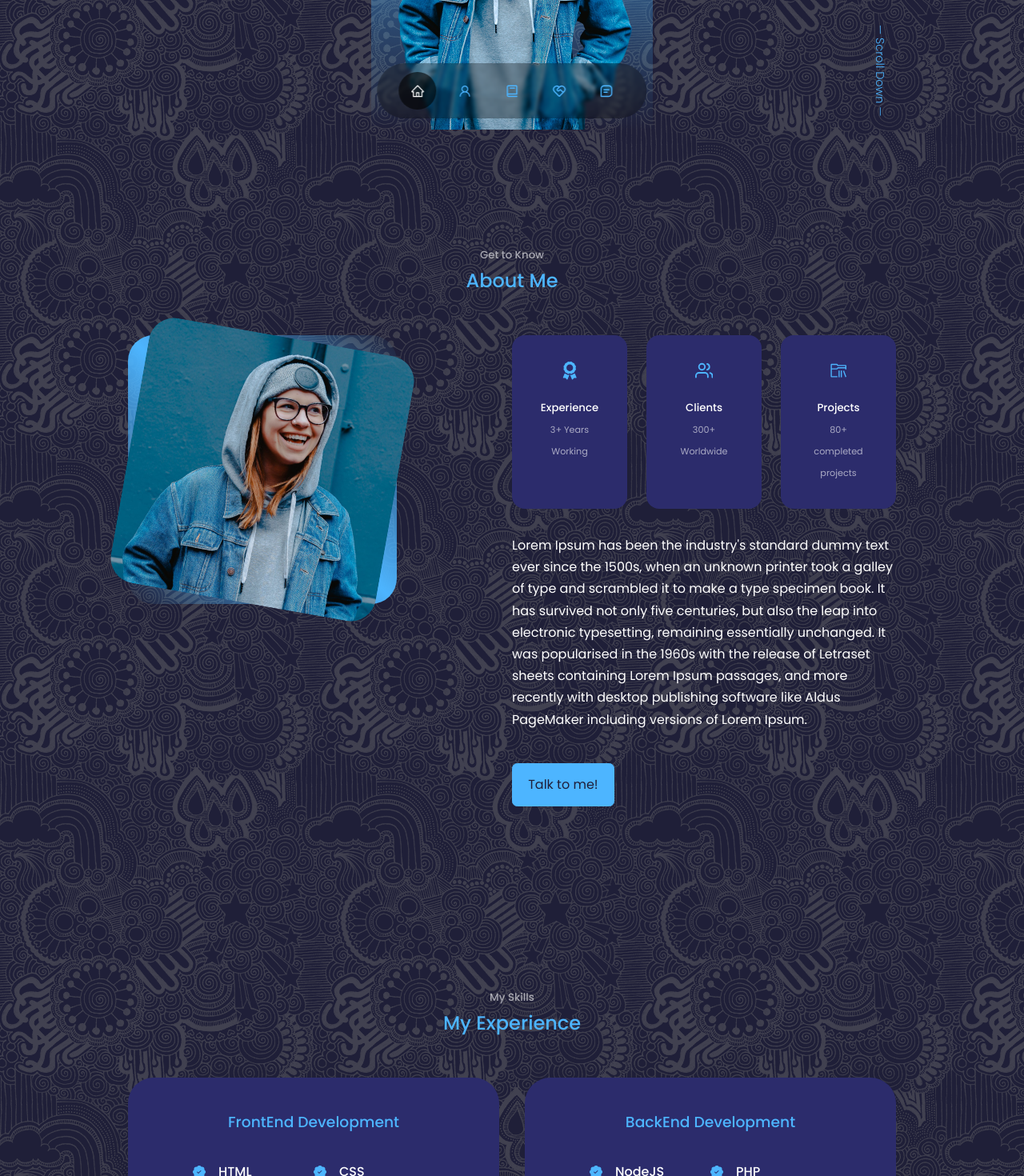
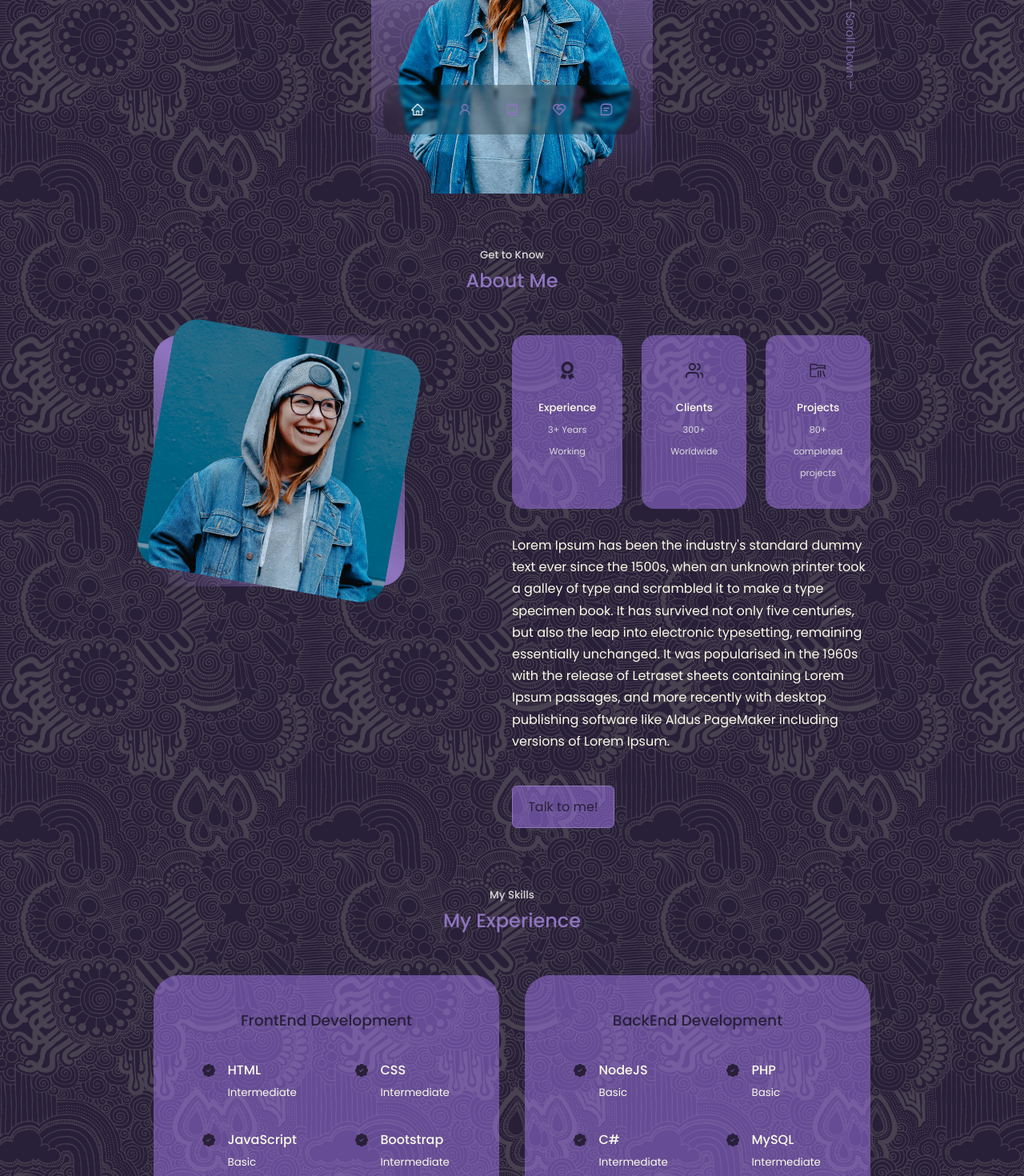
Before and after one commit to 4l3x91/portfolio-react, a React (Create React App) app: page / in a window 1280 px wide. Shown: the part 620-2090 px from the top of the page at 80% size. Built offline with nearby package versions, Linux system fonts and the light colour scheme.

Commit message:
scrollspy added, styling fixed

```diff
--- a/package.json
+++ b/package.json
@@ -10,6 +10,7 @@
     "react-dom": "^17.0.2",
     "react-icons": "^4.3.1",
     "react-scripts": "5.0.0",
+    "react-scrollspy-nav": "^1.2.4",
     "web-vitals": "^2.1.4"
   },
   "scripts": {
--- a/src/App.jsx
+++ b/src/App.jsx
@@ -9,11 +9,12 @@ import Testimonials from './components/testimonials/Testimonials'
 import Contact from './components/contact/Contact'
 import Footer from './components/footer/Footer'
 
+
 const App = () => {
   return (
     <>
+      <Nav />
       <Header />
-      <Nav />
       <About />
       <Experience />
       <Services />
--- a/src/components/about/about.css
+++ b/src/components/about/about.css
@@ -31,7 +31,7 @@
 }
 
 .about__card {
-    background: var(--color-bg-variant);
+    background: var(--color-primary-variant);
     padding: 2rem;
     text-align: center;
     border-radius: 1rem;
@@ -41,25 +41,21 @@
 }
 
 .about__card:hover {
-    background: var(--color-light);
-    color: var(--color-bg);
+    background: transparent;
     border-color: var(--color-light);
     cursor: default;
     transition: var(--transition);
 }
 
-.about__card:hover small {
+.about__icon {
     color: var(--color-bg);
-}
-
-.about__icon {
-    color: var(--color-primary);
     font-size: 1.4rem;
     margin-bottom: 1rem;
 }
 
 .about__card:hover .about__icon {
-    color: var(--color-bg);
+    color: var(--color-light);
+    transition: var(--transition);
 }
 
 .about__card small {
@@ -101,6 +97,9 @@
         grid-template-columns: 1fr 1fr;
         gap: 1rem;
     }
+    .about__card {
+        padding: .6rem;
+    }
     .about__content {
         text-align: center;
     }
--- a/src/components/experience/experience.css
+++ b/src/components/experience/experience.css
@@ -5,33 +5,41 @@
 }
 
 .experience__container > div {
-    background: var(--color-bg-variant);
-    padding: 2.4rem 5rem;
+    background: var(--color-primary-variant);
+    padding: 2.5rem 1.5rem;
     border-radius: 2rem;
     border: 1px solid transparent;
     transition: var(--transition);
 }
 
 .experience__container > div:hover {
-    background: var(--color-light);
-    color: var(--color-bg) !important;
+    background: transparent;
+    color: var(--color-light) !important;
     border-color: var(--color-light);
     cursor: default;
     transition: var(--transition);
 }
 
-.experience__container > div:hover small {
-    color: var(--color-bg-variant);
+.experience__container > div:hover .experience__details-icon {
+    color: var(--color-light);
+    transition: var(--transition);
 }
 
 .experience__container > div h3 {
     text-align: center;
     margin-bottom: 2rem;
-    color: var(--color-primary);
+    color: var(--color-bg);
+    transition: var(--transition);
+}
+
+.experience__container > div:hover h3 {
+    color: var(--color-light);
+    transition: var(--transition);
 }
 
 .experience__content {
     display: grid;
+    justify-items: center;
     grid-template-columns: 1fr 1fr;
     row-gap: 2rem;
 }
@@ -39,9 +47,52 @@
 .experience__details {
     display: flex;
     gap: 1rem;
+    min-width: 120px;
+
 }
 
 .experience__details-icon {
     margin-top: 6px;
-    color: var(--color-primary);
+    color: var(--color-bg);
 }
+
+/* Media Queries */
+/* Medium devices */
+@media screen and (max-width: 1024px) {
+    .experience__container {
+        grid-template-columns: 1fr;
+    }
+
+    .experience__content {
+        justify-items: center;
+    }
+
+    .experience__details {
+        min-width: 120px;
+    }
+    .experience__container > div {
+        width: 80%;
+        padding: 2rem;
+        margin: 0 auto;
+    }
+}
+/* Small devices */
+@media screen and (max-width: 600px) {
+    .experience__container {
+        grid-template-columns: 1fr;
+    }
+
+    .experience__container > div {
+        width: 100%;
+        padding: 1rem;
+        margin: 0 auto;
+    }
+
+    .experience__content {
+        row-gap: 1rem;
+    }
+
+    .experience__details {
+        gap: .5rem;
+    }
+}
--- a/src/components/header/Header.jsx
+++ b/src/components/header/Header.jsx
@@ -6,7 +6,9 @@ import ME from '../../assets/me.png'
 
 const Header = () => {
   return (
+    <section id='home'>
     <header>
+
       <div className="container header__container">
         <h5>Hello I'm</h5>
         <h1>Alexander Auermaa</h1>
@@ -16,9 +18,10 @@ const Header = () => {
         <div className="me">
           <img src={ME} alt="me" />
         </div>
-        <a href="#contact" className='scroll__down'>— Scroll Down —</a>
+        <a href="#about" className='scroll__down'>— Scroll Down —</a>
       </div>
     </header>
+      </section>
   )
 }
 
--- a/src/components/header/header.css
+++ b/src/components/header/header.css
@@ -1,6 +1,6 @@
 header {
     height: 100vh;
-    padding-top: 3rem;
+    /* padding-top: 3rem; */
     overflow: hidden;
 }
 
@@ -58,8 +58,8 @@ header {
 /* Scroll down */
 .scroll__down {
     position: absolute;
-    right: -2.3rem;
-    bottom: 5rem;
+    right: 0;
+    bottom: 15rem;
     display:flex;
     gap: 0.8;
     transform: rotate(90deg);
@@ -73,8 +73,10 @@ header {
 
 @media screen and (max-width: 1024px) {
     header {
-        scale: .8;
-        /* height: 68vh; */
+        scale: .90;
+    }
+    .header__socials, .scroll__down {
+        display: none;
     }
 }
 
@@ -87,4 +89,16 @@ header {
     .header__socials, .scroll__down {
         display: none;
     }
+
+    .me {
+            background: linear-gradient(var(--color-primary), transparent);
+            width: 20rem;
+            height: 30rem;
+            position: absolute;
+            left: calc(50% - 10rem);
+            border-radius: 12rem 12rem 0 0;
+            overflow: hidden;
+            padding: 5rem 1.5rem 1.5rem 1.5rem;
+            margin-top: 4rem;
+    }
 }
--- a/src/components/nav/Nav.jsx
+++ b/src/components/nav/Nav.jsx
@@ -6,17 +6,23 @@ import {BiBook} from 'react-icons/bi'
 import {RiServiceLine} from 'react-icons/ri'
 import {BiMessageSquareDetail} from 'react-icons/bi'
 import {useState} from 'react'
+import ScrollspyNav from "react-scrollspy-nav";
 
 const Nav = () => {
-  const [activeNav, setActiveNav] = useState('#')
+  const [activeNav, setActiveNav] = useState('#home')
   return (
+    <ScrollspyNav
+    scrollTargetIds={["home", "about", "experience", "services", "portfolio"]}
+    scrollDuration="100"
+    activeNavClass="active">
     <nav>
-      <a href="#" onClick={() => setActiveNav('#')} className={activeNav === '#' ? 'active' : ''}><AiOutlineHome /></a>
+      <a href="#home" onClick={() => setActiveNav('#home')} className={activeNav === '#home' ? 'active' : ''}><AiOutlineHome /></a>
       <a href="#about" onClick={() => setActiveNav('#about')} className={activeNav === '#about' ? 'active' : ''}><AiOutlineUser /></a>
       <a href="#experience" onClick={() => setActiveNav('#experience')} className={activeNav === '#experience' ? 'active' : ''}><BiBook /></a>
       <a href="#services" onClick={() => setActiveNav('#services')} className={activeNav === '#services' ? 'active' : ''}><RiServiceLine /></a>
-      <a href="#contact" onClick={() => setActiveNav('#contact')} className={activeNav === '#contact' ? 'active' : ''}><BiMessageSquareDetail /></a>
+      <a href="#portfolio" onClick={() => setActiveNav('#portfolio')} className={activeNav === '#portfolio' ? 'active' : ''}><BiMessageSquareDetail /></a>
     </nav>
+      </ScrollspyNav>
   )
 }
 
--- a/src/components/nav/nav.css
+++ b/src/components/nav/nav.css
@@ -1,16 +1,15 @@
 nav {
-    background: rgba(0, 0, 0, .3);
+    background: rgba(0, 0, 0, .25);
     width: max-content;
-    display: block;
-    padding: 0.7rem 1.7rem;
+    padding: 0.5rem 1.2rem;
     z-index: 2;
     position: fixed;
     left: 50%;
     transform: translateX(-50%);
-    bottom: 2rem;
+    bottom: .75rem;
     display: flex;
     gap: 0.8rem;
-    border-radius: 3rem;
+    border-radius: 1rem;
     backdrop-filter: blur(2px);
     transition: 1s ease all;
 }
@@ -25,6 +24,14 @@ nav a {
 
 }
 
+nav:hover {
+    background: rgba(0, 0, 0, .7);
+    gap: 1rem;
+    padding: 0.5rem 1.3rem;
+    bottom: 1rem;
+
+}
+
 nav a:hover {
     color: white;
     transition: var(--transition);
@@ -32,7 +39,49 @@ nav a:hover {
 }
 
 nav a.active {
-    background: rgba(0, 0, 0, .6);
-    border-radius: 50%;
     color: white;
+    transition: var(--transition);
 }
+
+/* Media queries */
+
+/* Medium devices */
+
+@media screen and (max-width: 1024px) {
+    /* nav {
+        display: block;
+        top: 5%;
+        height: max-content;
+        left: 5%;
+
+        background: rgba(0, 0, 0, 0.5);
+        padding: 1px;
+    }
+    nav a {
+        text-shadow: 0 0 10px rgb(194, 35, 7);
+        padding: 10px 8px 10px 8px;
+    } */
+}
+
+/* Small devices */
+
+@media screen and (max-width: 600px) {
+    nav {
+        display: block;
+        top: 33%;
+        height: max-content;
+        left: 6.5%;
+
+        background: rgba(0, 0, 0, 0.5);
+        padding: 1px;
+    }
+    nav a {
+        text-shadow: 0 0 10px rgb(194, 35, 7);
+        padding: 10px 8px 10px 8px;
+    }
+
+    nav:hover {
+        padding: inherit;
+        background: rgba(0, 0, 0, 0.5);
+    }
+}
--- a/src/index.css
+++ b/src/index.css
@@ -10,12 +10,12 @@
 }
 
 :root {
-    --color-bg: #1f1f38;
-    --color-bg-variant: #2c2c6c;
-    --color-primary: #4db5ff;
-    --color-primary-variant: rgba(77, 181, 255, 0.4);
-    --color-white: #fff;
-    --color-light: rgba(255, 255, 255, 0.6);
+    --color-bg: #281f38;
+    --color-bg-variant: #3e1058;
+    --color-primary: rgb(143, 117, 192);
+    --color-primary-variant: rgba(164, 123, 240, 0.5);
+    --color-white: rgb(250, 250, 231);
+    --color-light: rgba(221, 221, 221, 0.973);
 
     --transition: all 400ms ease;
 
@@ -45,6 +45,8 @@ body {
 .container {
     width: var(--container-width-lg);
     margin: 0 auto;
+    padding-left: 2rem;
+    padding-right: 2rem;
 }
 
 h1,
@@ -60,7 +62,7 @@ h1 {
 }
 
 section {
-    margin-top: 8rem;
+    padding-top: 8rem;
     height: 100vh;
 }
 
@@ -105,7 +107,7 @@ a:hover {
 }
 
 .btn-primary {
-    background: var(--color-primary);
+    background: var(--color-primary-variant);
     color: var(--color-bg);
 }
 
@@ -125,7 +127,7 @@ img {
     }
 
     section {
-        margin-top: 6rem;
+        padding-top: 0;
         height: auto;
         min-height: 100vh;
     }
@@ -144,6 +146,6 @@ img {
 
     section {
         height: auto;
-        min-height: 100vh;
+        padding-top: 2rem;
     }
 }
```
Also changed, not shown: 1 other file (tests, documents, lock files or other folders).
